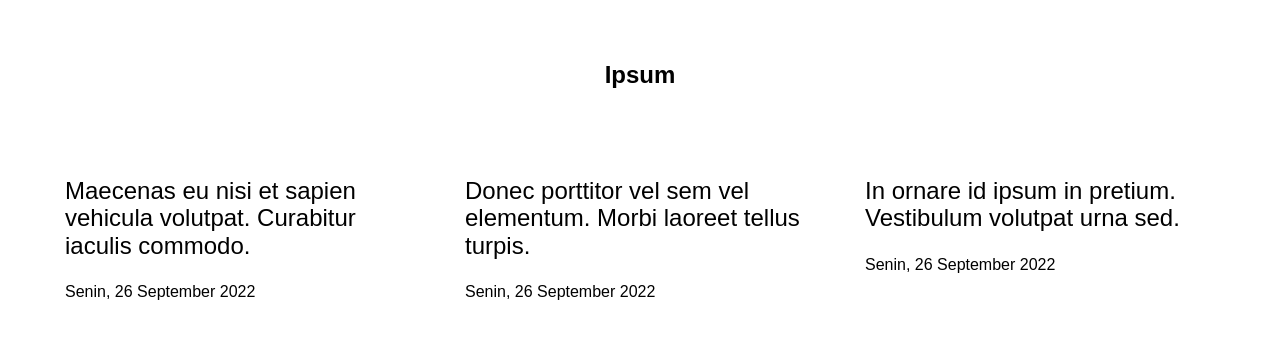
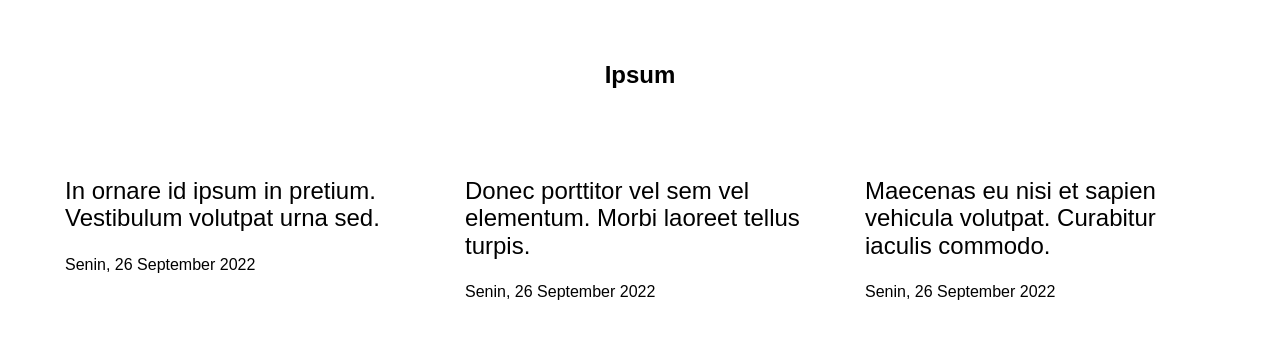
Before and after one commit to kca485/theo, an Eleventy site: page src/ipsum/index.njk in a window 1280 px wide. Shown: the part 101-440 px from the top of the page. Built offline with nearby package versions, Linux system fonts and the light colour scheme; Eleventy itself is replaced by a stand-in of ours; files that its build step writes are made by us from their sources.

Commit message:
reverse the order of posts

```diff
--- a/src/_includes/story-gallery.njk
+++ b/src/_includes/story-gallery.njk
@@ -5,7 +5,7 @@ style: story-gallery
 {% block layout %}
   <h2>{{title}}</h2>
   <ol>
-  {% for story in collections[stories] %}
+  {% for story in collections[stories] | reverse %}
     <li>
       <a class="story" href="{{ story.url }}">
         <div>
```
